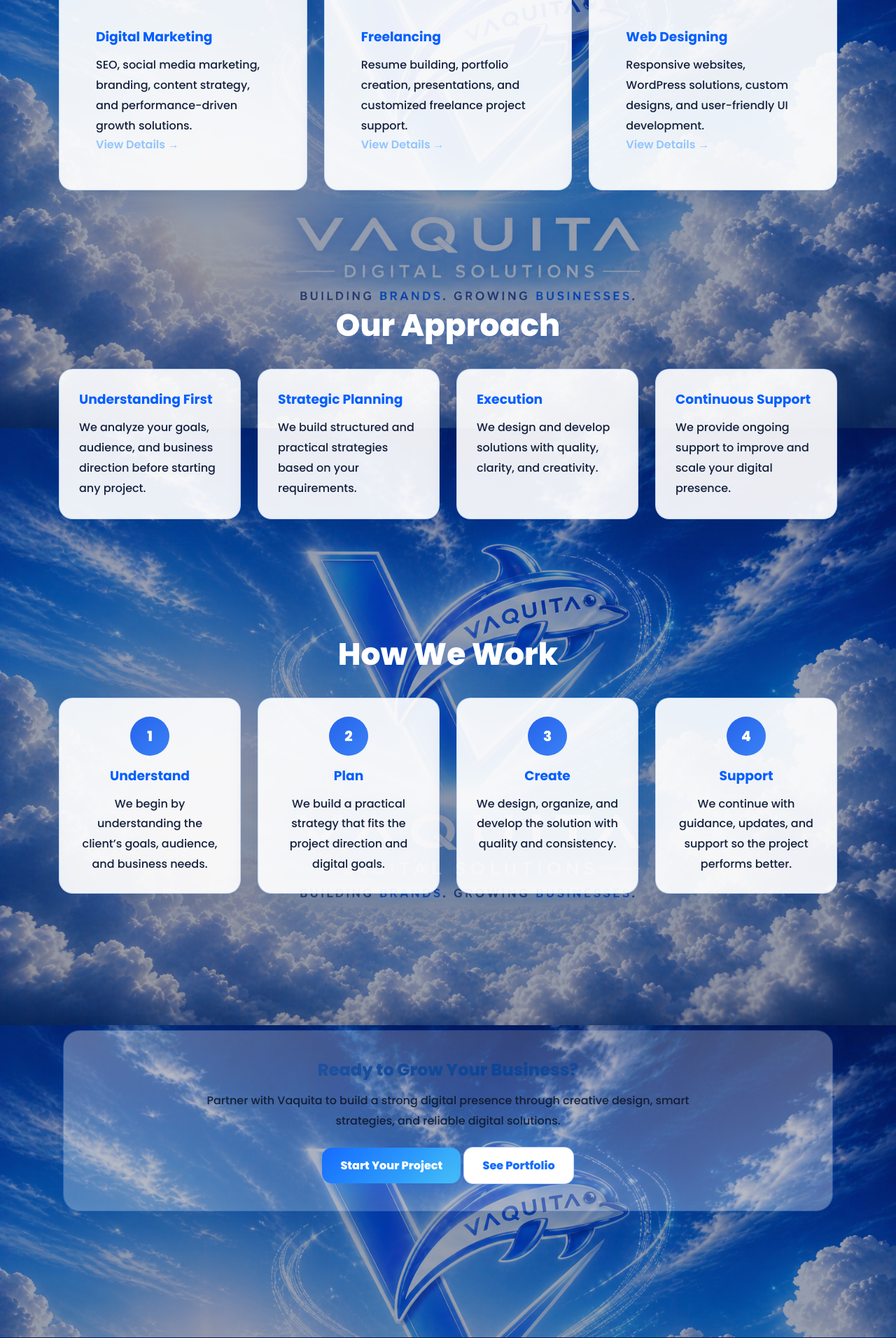
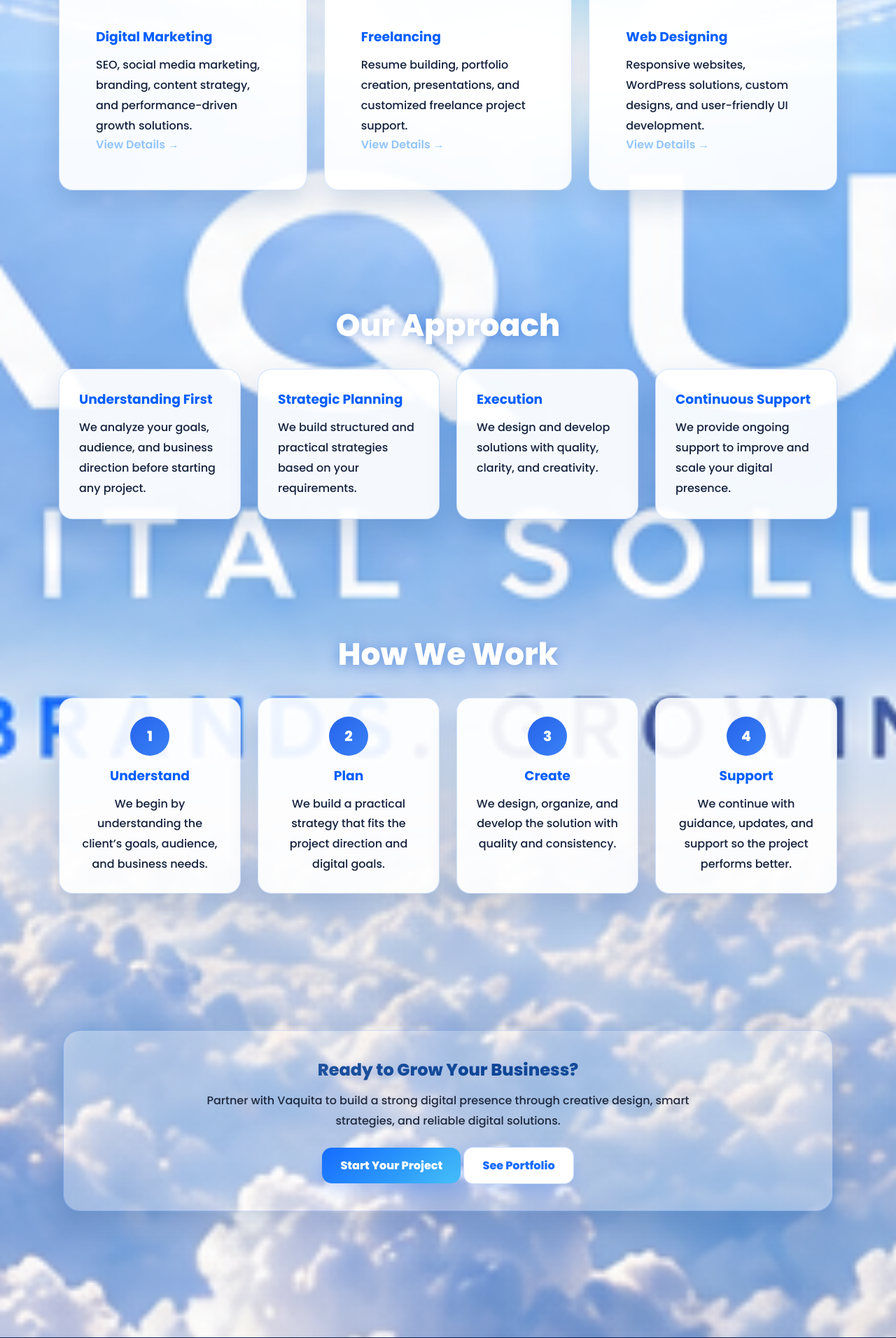
Before and after one commit to vaquitadigitalwork/vaquita-website, a Flask app: page / in a window 1280 px wide. Shown: the part 3655-5567 px from the top of the page at 70% size. Run offline with Flask 3, Linux system fonts and the light colour scheme.

Commit message:
Optimized background loading

```diff
--- a/static/style.css
+++ b/static/style.css
@@ -32,19 +32,18 @@ html {
    ========================= */
 
 body {
-
-  /* YOUR CLOUD IMAGE */
-  background:
-    linear-gradient(
-      rgba(5, 25, 65, 0.42),
-      rgba(5, 25, 65, 0.42)
-    ),
-    url("logo1.png");
-
-  background-position: center center;
-  background-size: cover;
-  background-repeat: no-repeat;
-  background-attachment: fixed;
+    background:
+        linear-gradient(
+            rgba(255,255,255,0.08),
+            rgba(255,255,255,0.08)
+        ),
+        url('logo1.png');
+
+    background-size: cover;
+    background-position: center;
+    background-repeat: no-repeat;
+    background-attachment: scroll;
+
 
   color: var(--text-dark);
 
```
